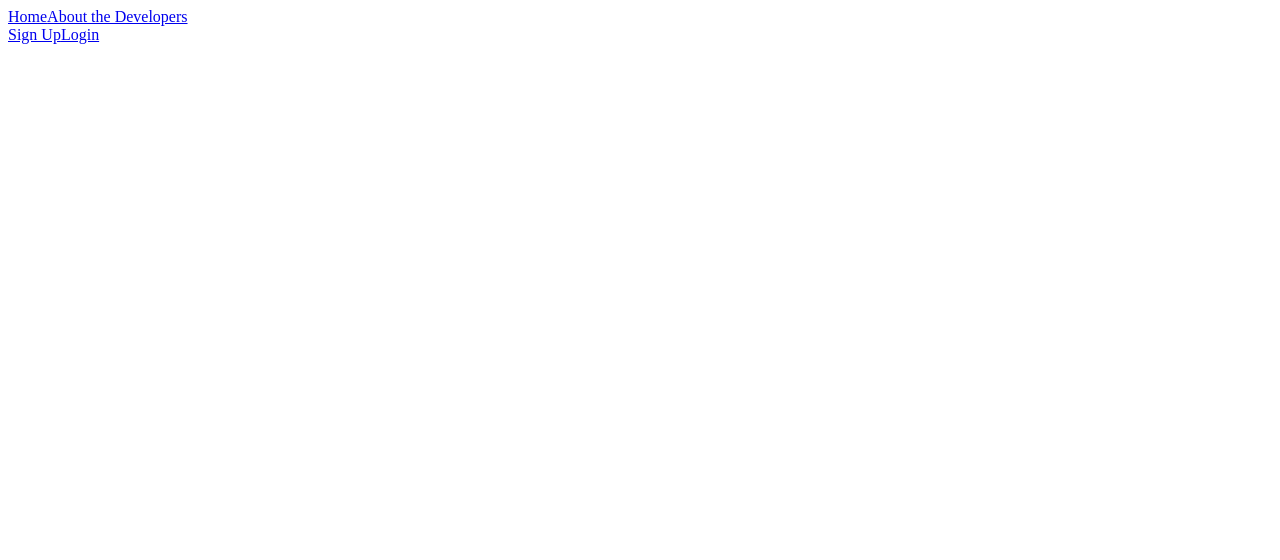
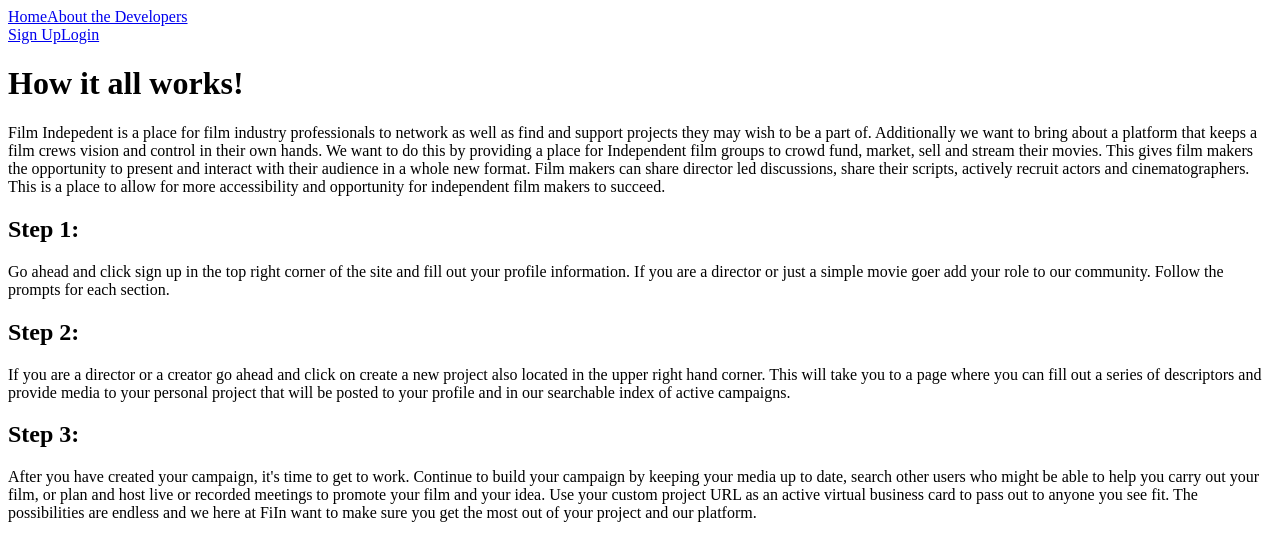
Before and after one commit to Gisaengchung/front-end, a React app: page /howworks in a window 1280 px wide. Shown: the top 560 px of the page. Built offline with nearby package versions, Linux system fonts and the light colour scheme; no server answers.

Commit message:
how works updated

```diff
--- a/src/components/howWorks/HowWorks.jsx
+++ b/src/components/howWorks/HowWorks.jsx
@@ -1,27 +1,33 @@
+/* eslint-disable max-len */
 import React, { Component } from 'react';
 
 class AboutUs extends Component {
   render() {
     return (
       <div>
+        <h1> How it all works!</h1>
         <section>
-
+          <p>
+            Film Indepedent is a place for film industry professionals to network as well as find and support projects they may wish to be a part of. Additionally we want to bring about a platform that keeps a film crews vision and control in their own hands. We want to do this by providing a place for Independent film groups to crowd fund, market, sell and stream their movies. This gives film makers the opportunity to present and interact with their audience in a whole new format. Film makers can share director led discussions, share their scripts, actively recruit actors and cinematographers. This is a place to allow for more accessibility and opportunity for independent film makers to succeed.
+          </p>
         </section>
 
         <section>
-
+          <p>
+            <h2>Step 1:</h2> Go ahead and click sign up in the top right corner of the site and fill out your profile information. If you are a director or just a simple movie goer add your role to our community. Follow the prompts for each section.
+          </p>
         </section>
 
         <section>
-
+          <p>
+            <h2>Step 2:</h2> If you are a director or a creator go ahead and click on create a new project also located in the upper right hand corner. This will take you to a page where you can fill out a series of descriptors and provide media to your personal project that will be posted to your profile and in our searchable index of active campaigns.
+          </p>
         </section>
 
         <section>
-
-        </section>
-
-        <section>
-
+          <p>
+            <h2>Step 3:</h2> After you have created your campaign, it's time to get to work. Continue to build your campaign by keeping your media up to date, search other users who might be able to help you carry out your film, or plan and host live or recorded meetings to promote your film and your idea. Use your custom project URL as an active virtual business card to pass out to anyone you see fit. The possibilities are endless and we here at FiIn want to make sure you get the most out of your project and our platform.
+          </p>
         </section>
 
       </div>
```
